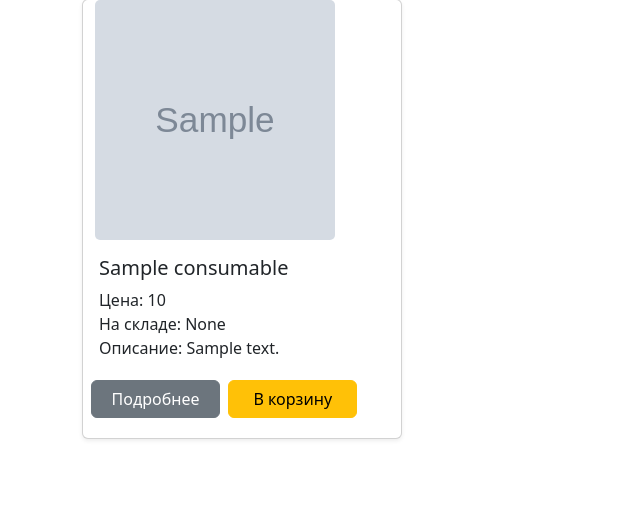
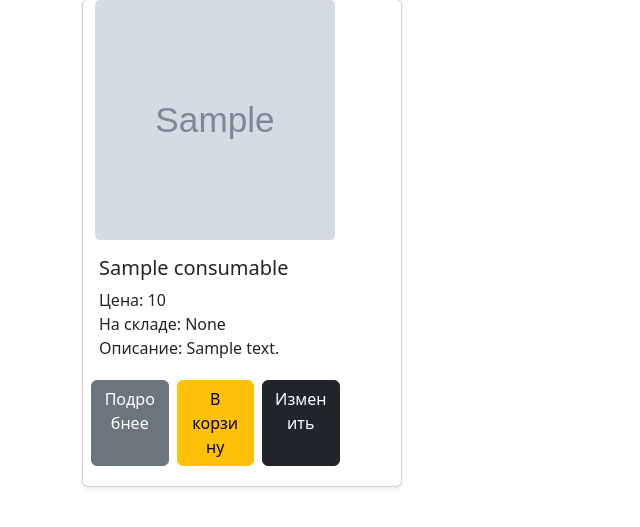
Before and after one commit to AlexandrBxbrxv/dz_19_2, a Django app: page /consumables in a window 1280 px wide. Shown: the part 225-752 px from the top of the page, without its empty margins (0-640 px from the left). Run offline with Django 5.2, Linux system fonts and the light colour scheme; tables that the repository leaves empty hold one stand-in row (values such as "Sample post"); grey boxes marked "Sample" are stand-in pictures.

Commit message:
+ форма для изменения

```diff
--- a/catalog/templates/catalog/consumable_form.html
+++ b/catalog/templates/catalog/consumable_form.html
@@ -10,7 +10,11 @@
             {% csrf_token %}
             {{ form.as_p }}
           </div>
+          {% if object %}
+          <button class="btn btn-success" type="submit">Обновить</button>
+          {% else %}
           <button class="btn btn-success" type="submit">Создать</button>
+          {% endif %}
         </div>
       </form>
     </div>
--- a/catalog/templates/catalog/consumable_list.html
+++ b/catalog/templates/catalog/consumable_list.html
@@ -3,7 +3,7 @@
 
 {% load catalog_tags %}
 <div class="container">
-  <a class="btn btn-secondary" href="{% url 'catalog:create/consumable' %}">Добавить расходный материал</a>
+  <a class="btn btn-secondary" href="{% url 'catalog:consumable_create' %}">Добавить расходный материал</a>
 </div>
 <div class="container mt-1">
   <form method="post">
@@ -67,8 +67,9 @@
           <h5 class="card-title">{{ item.name|slice:":25" }}</h5>
           <p class="card-text">Цена: {{ item.price }}<br>На складе: None <br>Описание: {{ item.description|slice:":100" }}</p>
           <div class="row">
-            <a class="btn btn-secondary col-5 m-1" href="{% url 'catalog:product_detail' item.pk %}">Подробнее</a>
-            <a class="btn btn-warning col-5 m-1" href="#">В корзину</a>
+            <a class="btn btn-secondary col-3 m-1" href="{% url 'catalog:product_detail' item.pk %}">Подробнее</a>
+            <a class="btn btn-warning col-3 m-1" href="#">В корзину</a>
+            <a class="btn btn-dark col-3 m-1" href="{% url 'catalog:consumable_update' item.pk %}">Изменить</a>
           </div>
 
         </div>
--- a/catalog/urls.py
+++ b/catalog/urls.py
@@ -1,7 +1,7 @@
 from django.urls import path
 from catalog.apps import CatalogConfig
 from catalog.views import HomeTemplateView, ProductDetailView, ConsumablesListView, ContactsTemplateView, \
-    EquipmentListView, ConsumableCreateView
+    EquipmentListView, ConsumableCreateView, ConsumableUpdateView
 
 app_name = CatalogConfig.name
 
@@ -11,5 +11,6 @@ urlpatterns = [
     path('consumables', ConsumablesListView.as_view(), name='consumables'),
     path('equipment', EquipmentListView.as_view(), name='equipment'),
     path('product_detail/<int:pk>/', ProductDetailView.as_view(), name='product_detail'),
-    path('create/consumable', ConsumableCreateView.as_view(), name='create/consumable'),
+    path('consumable/create', ConsumableCreateView.as_view(), name='consumable_create'),
+    path('consumable/<int:pk>/update', ConsumableUpdateView.as_view(), name='consumable_update'),
 ]
--- a/catalog/views.py
+++ b/catalog/views.py
@@ -1,6 +1,6 @@
 from django.shortcuts import render
 from django.urls import reverse_lazy
-from django.views.generic import ListView, TemplateView, DetailView, CreateView
+from django.views.generic import ListView, TemplateView, DetailView, CreateView, UpdateView
 
 from catalog.models import Consumable, Equipment
 
@@ -43,3 +43,9 @@ class ConsumableCreateView(CreateView):
     model = Consumable
     fields = ('name', 'description', 'image', 'category', 'price', 'created_at', 'updated_at')
     success_url = reverse_lazy('catalog:consumable_list')
+
+
+class ConsumableUpdateView(UpdateView):
+    model = Consumable
+    fields = ('name', 'description', 'image', 'category', 'price', 'created_at', 'updated_at')
+    success_url = reverse_lazy('catalog:consumables')
```
